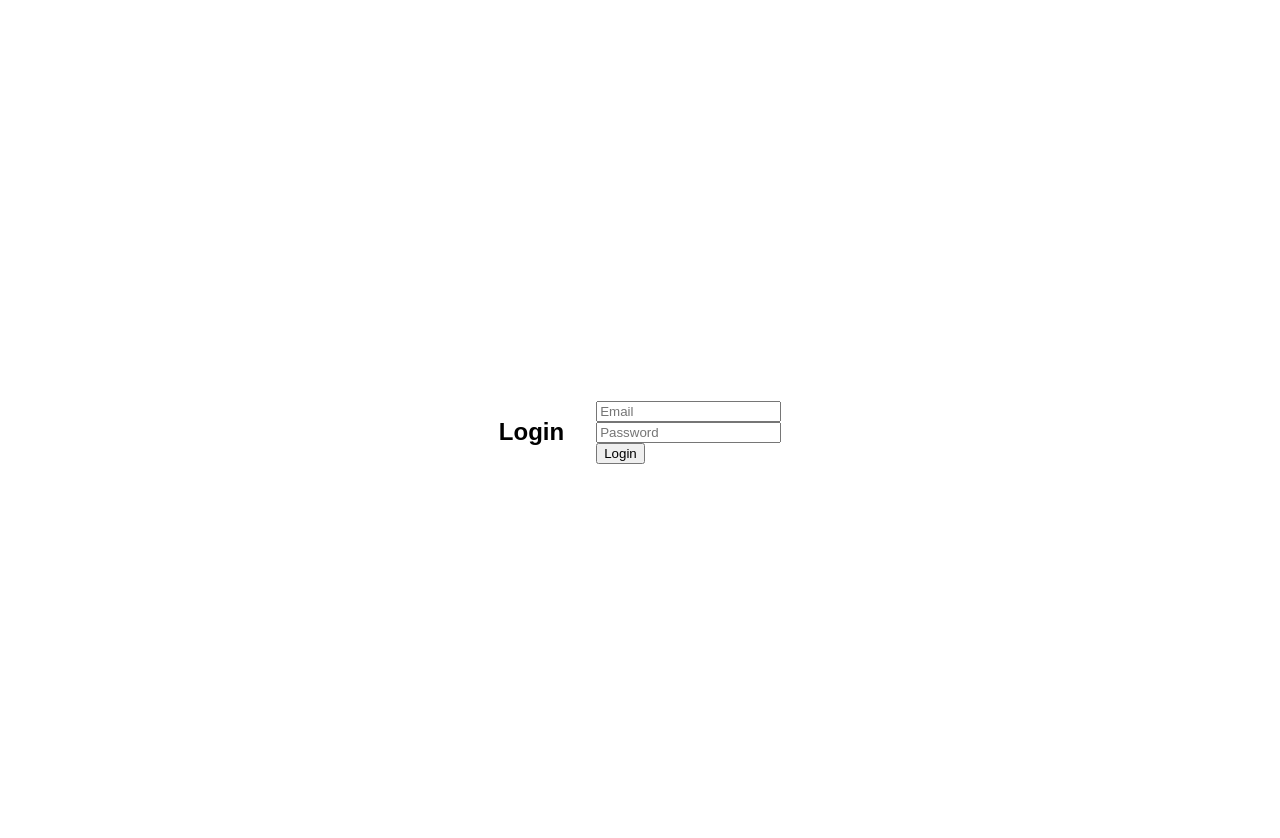
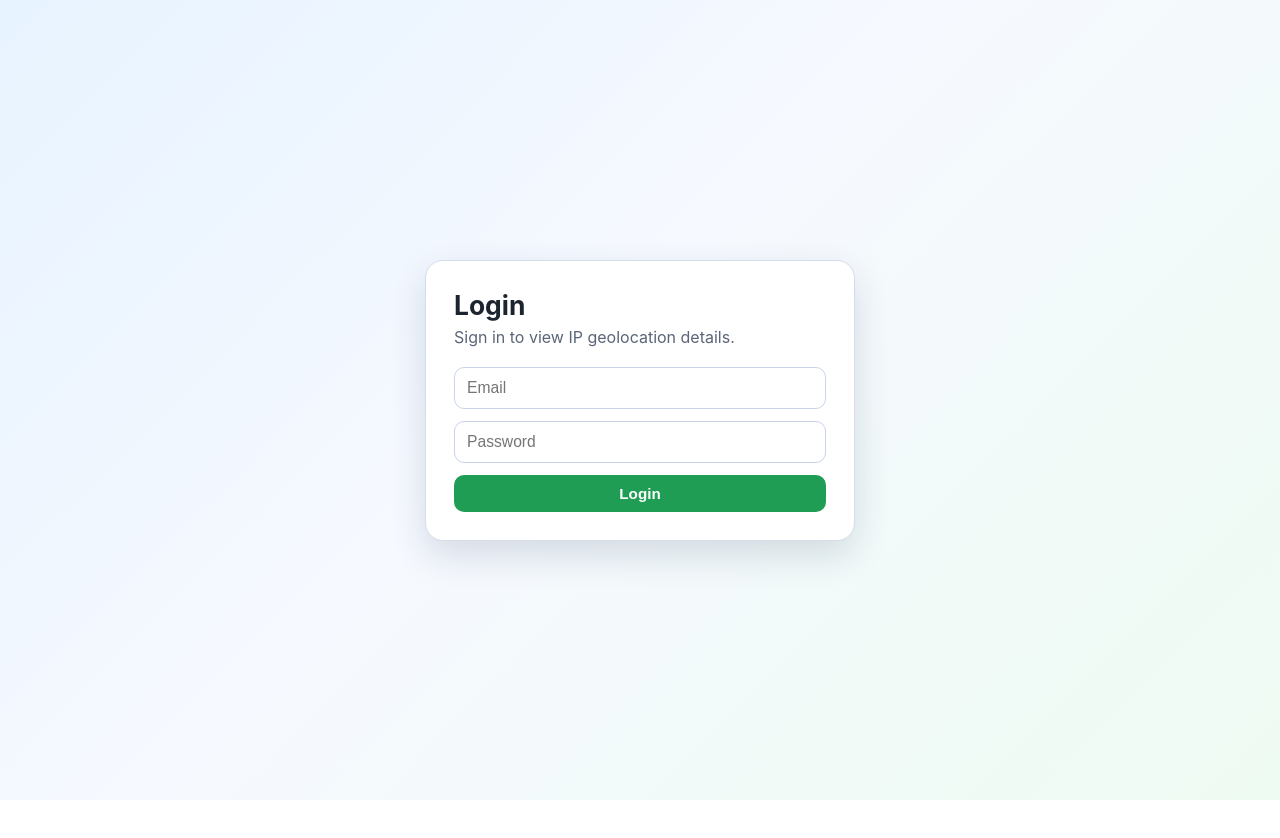
Before and after one commit to josiah7pao/ip-app, a React (Create React App) app in the folder frontend/: page / in a window 1280 px wide. Shown: the top 838 px of the page. After the commit the page ends 800 px from the top, so only its background shows below. Built offline with nearby package versions, Linux system fonts and the light colour scheme; no server answers.

Commit message:
UI FIX
-buttons' colors
-login and home page design changes

```diff
--- a/frontend/src/App.css
+++ b/frontend/src/App.css
@@ -1,93 +1,261 @@
-.app-container {
-  display: flex;
-  justify-content: center; /* center the whole row horizontally */
-  align-items: center;     /* center vertically */
-  gap: 2rem;
-  padding: 2rem;
-  font-family: Arial, sans-serif;
-  height: 100vh; /* take full viewport height */
+:root {
+  --bg: linear-gradient(135deg, #e7f3ff 0%, #f6f9ff 45%, #eefbf2 100%);
+  --panel: #ffffff;
+  --text: #1c2430;
+  --muted: #5a6577;
+  --border: #d5dcea;
+  --shadow: 0 14px 36px rgba(16, 34, 69, 0.14);
+  --success: #1f9d55;
+  --success-hover: #187a42;
+  --danger: #cf3a3a;
+  --danger-hover: #a72b2b;
+  --neutral: #5f6f86;
+  --neutral-hover: #4c5b6f;
 }
 
-.ip-container {
+* {
+  box-sizing: border-box;
+}
+
+.app-container,
+.page {
+  min-height: 100vh;
+  display: flex;
+  align-items: center;
+  justify-content: center;
+  padding: 24px;
+  background: var(--bg);
+  color: var(--text);
+}
+
+.login-card,
+.card {
+  background: var(--panel);
+  border-radius: 18px;
+  border: 1px solid var(--border);
+  box-shadow: var(--shadow);
+}
+
+.login-card {
+  width: min(92vw, 430px);
+  padding: 28px;
+}
+
+.login-title {
+  margin: 0 0 6px;
+  font-size: 1.65rem;
+}
+
+.login-subtitle {
+  margin: 0 0 20px;
+  color: var(--muted);
+}
+
+.login-form {
   display: flex;
   flex-direction: column;
-  gap: 1rem;
-  width: 300px; /* fixed width for IP info + fields */
-  background-color: #f9f9f9;
-  padding: 1.5rem;
-  border-radius: 12px;
-  box-shadow: 0 0 10px rgba(0,0,0,0.1);
+  gap: 12px;
 }
 
-.ip-container input {
-  padding: 0.5rem;
-  border-radius: 6px;
-  border: 1px solid #ccc;
+.form-input,
+.search-form input {
+  width: 100%;
+  padding: 11px 12px;
+  border-radius: 10px;
+  border: 1px solid #c9d4e8;
+  font-size: 0.98rem;
+  background: #fff;
 }
 
-.map-container {
-  width: 500px;
-  height: 500px; /* square map */
-  border-radius: 12px;
-}
-
-.page {
-  display: flex;
-  justify-content: center;
-  align-items: center;
-  height: 100vh;
+.form-input:focus,
+.search-form input:focus {
+  outline: none;
+  border-color: #6f92e8;
+  box-shadow: 0 0 0 3px rgba(111, 146, 232, 0.17);
 }
 
 .split-layout {
-  display: flex;
-  gap: 40px;
-  align-items: center;
+  width: min(1100px, 100%);
+  display: grid;
+  grid-template-columns: 360px 1fr;
+  gap: 24px;
+  align-items: stretch;
 }
 
 .card {
-  background: white;
-  padding: 30px;
-  border-radius: 14px;
-  box-shadow: 0 4px 20px rgba(0,0,0,0.1);
-  width: 320px;
+  padding: 24px;
+}
+
+.card h2 {
+  margin: 0 0 14px;
+}
+
+.card p {
+  margin: 6px 0;
+}
+
+.search-form {
+  margin-top: 18px;
+  display: grid;
+  grid-template-columns: 1fr auto auto;
+  gap: 10px;
+}
+
+button {
+  border: none;
+  border-radius: 10px;
+  padding: 10px 14px;
+  font-weight: 600;
+  font-size: 0.95rem;
+  cursor: pointer;
+  transition: background 0.15s ease, transform 0.08s ease, opacity 0.15s ease;
+}
+
+button:active {
+  transform: translateY(1px);
+}
+
+button:disabled {
+  opacity: 0.55;
+  cursor: not-allowed;
+}
+
+.btn-success {
+  background: var(--success);
+  color: #fff;
+}
+
+.btn-success:hover:not(:disabled) {
+  background: var(--success-hover);
+}
+
+.btn-neutral {
+  background: var(--neutral);
+  color: #fff;
+}
+
+.btn-neutral:hover:not(:disabled) {
+  background: var(--neutral-hover);
+}
+
+.btn-danger,
+.logout-btn {
+  background: var(--danger);
+  color: #fff;
+}
+
+.btn-danger:hover:not(:disabled),
+.logout-btn:hover:not(:disabled) {
+  background: var(--danger-hover);
+}
+
+.logout-btn {
+  margin-top: 16px;
+  width: 100%;
+}
+
+.error {
+  margin: 12px 0 0;
+  color: #c03232;
+  font-weight: 600;
+}
+
+.history-header {
+  margin-top: 18px;
+  display: flex;
+  align-items: center;
+  justify-content: space-between;
+  gap: 12px;
+}
+
+.history-header h3 {
+  margin: 0;
+}
+
+.history-list {
+  list-style: none;
+  margin: 10px 0 0;
+  padding: 0;
+  display: grid;
+  gap: 8px;
+  max-height: 210px;
+  overflow-y: auto;
+}
+
+.history-item {
+  display: grid;
+  grid-template-columns: auto 1fr;
+  align-items: center;
+  gap: 10px;
+  border: 1px solid #e0e6f2;
+  border-radius: 10px;
+  padding: 8px 10px;
+  background: #fbfcff;
+}
+
+.history-text {
+  display: flex;
+  flex-wrap: wrap;
+  gap: 6px;
+  align-items: baseline;
+}
+
+.history-ip-btn {
+  padding: 0;
+  border: none;
+  background: transparent;
+  color: #1f5fd2;
+  font-weight: 700;
+}
+
+.history-ip-btn:hover {
+  text-decoration: underline;
+  background: transparent;
+}
+
+.history-time {
+  color: var(--muted);
+  font-size: 0.88rem;
 }
 
 .map-wrapper {
-  width: 420px;
-  height: 420px;
+  min-height: 460px;
+  border-radius: 18px;
+  overflow: hidden;
+  border: 1px solid var(--border);
+  box-shadow: var(--shadow);
 }
 
 .map {
   width: 100%;
   height: 100%;
-  border-radius: 16px;
-}
-
-.search-form {
-  margin-top: 20px;
-  display: flex;
-  gap: 10px;
-}
-
-.search-form input {
-  flex: 1;
-  padding: 8px;
-}
-
-.logout-btn {
-  margin-top: 20px;
-  width: 100%;
-}
-
-.error {
-  color: red;
-  margin-top: 10px;
 }
 
 .center-screen {
-  height: 100vh;
-  display: flex;
-  justify-content: center;
-  align-items: center;
-  font-size: 20px;
+  min-height: 100vh;
+  display: grid;
+  place-items: center;
+  font-size: 1.2rem;
+  background: var(--bg);
 }
+
+@media (max-width: 900px) {
+  .split-layout {
+    grid-template-columns: 1fr;
+  }
+
+  .map-wrapper {
+    min-height: 360px;
+  }
+}
+
+@media (max-width: 560px) {
+  .search-form {
+    grid-template-columns: 1fr;
+  }
+
+  .history-header {
+    flex-direction: column;
+    align-items: stretch;
+  }
+}
--- a/frontend/src/pages/Home.js
+++ b/frontend/src/pages/Home.js
@@ -145,7 +145,7 @@ export default function Home({ user, setUser }) {
 
   const coords = ipData.loc ? ipData.loc.split(",").map(Number) : [0, 0];
 
-  return ( // home page ui
+  return (
     <div className="page">
       <div className="split-layout">
         <div className="card">
@@ -171,34 +171,43 @@ export default function Home({ user, setUser }) {
               value={ip}
               onChange={(e) => setIp(e.target.value)}
             />
-            <button type="submit">Search</button>
-            <button type="button" onClick={handleClearSearch}>
+            <button className="btn-success" type="submit">Search</button>
+            <button className="btn-neutral" type="button" onClick={handleClearSearch}>
               Clear
             </button>
           </form>
 
           {error && <p className="error">{error}</p>}
 
+          <div className="history-header">
             <h3>Search History</h3>
             <button
+              className="btn-danger"
               type="button"
               onClick={handleDeleteSelected}
               disabled={selectedIds.length === 0}
             >
               Delete Selected
             </button>
-          <ul>
+          </div>
+          <ul className="history-list">
             {history.map((item) => (
-              <li key={item.id}>
+              <li className="history-item" key={item.id}>
                 <input
                   type="checkbox"
                   checked={selectedIds.includes(item.id)}
                   onChange={() => toggleSelection(item.id)}
-                />{" "}
-                <button type="button" onClick={() => handleHistoryClick(item.ip_address)}>
+                />
+                <div className="history-text">
+                  <button
+                    className="history-ip-btn"
+                    type="button"
+                    onClick={() => handleHistoryClick(item.ip_address)}
+                  >
                     {item.ip_address}
-                </button>{" "}
-                - {new Date(item.created_at).toLocaleString()}
+                  </button>
+                  <span className="history-time">{new Date(item.created_at).toLocaleString()}</span>
+                </div>
               </li>
             ))}
           </ul>
--- a/frontend/src/pages/Login.js
+++ b/frontend/src/pages/Login.js
@@ -25,25 +25,28 @@ export default function Login({ setUser }) {
 
   return (
     <div className="app-container">
-      <h2>Login</h2>
-      <form onSubmit={handleLogin}>
+      <div className="login-card">
+      <h2 className="login-title">Login</h2>
+      <p className="login-subtitle">Sign in to view IP geolocation details.</p>
+      <form onSubmit={handleLogin} className="login-form">
         <input
+          className="form-input"
           type="email"
           placeholder="Email"
           value={email}
           onChange={(e) => setEmail(e.target.value)}
         />
-        <br />
         <input
+          className="form-input"
           type="password"
           placeholder="Password"
           value={password}
           onChange={(e) => setPassword(e.target.value)}
         />
-        <br />
-        <button type="submit">Login</button>
+        <button className="btn-success" type="submit">Login</button>
       </form>
-      {error && <p style={{ color: "red" }}>{error}</p>}
+      {error && <p className="error">{error}</p>}
+      </div>
     </div>
   );
 }
```
Also changed, not shown: 2 other files (tests, documents, lock files or other folders). Lines whose indentation alone changed are shown as unchanged.
